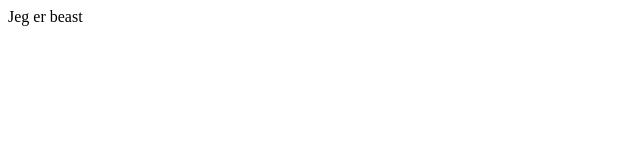
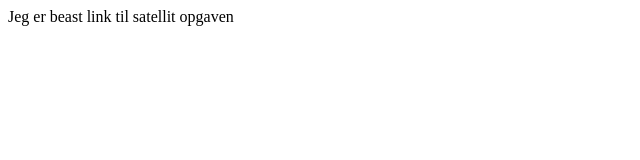
Before and after one commit to Theo-The-Beast/Theo-The-Beast.github.io, a plain HTML site: page index.html in a window 1280 px wide. Shown: the whole page, without its empty margins (0-640 px from the left). Drawn offline with Linux system fonts and the light colour scheme.

Commit message:
Update index.html

```diff
--- a/index.html
+++ b/index.html
@@ -1,3 +1,4 @@
 <html>
 Jeg er beast
+  <a Theo-The-Beast"https://github.com/Theo-The-Beast/Satellit"> link til satellit opgaven </a>
 </html>
```
